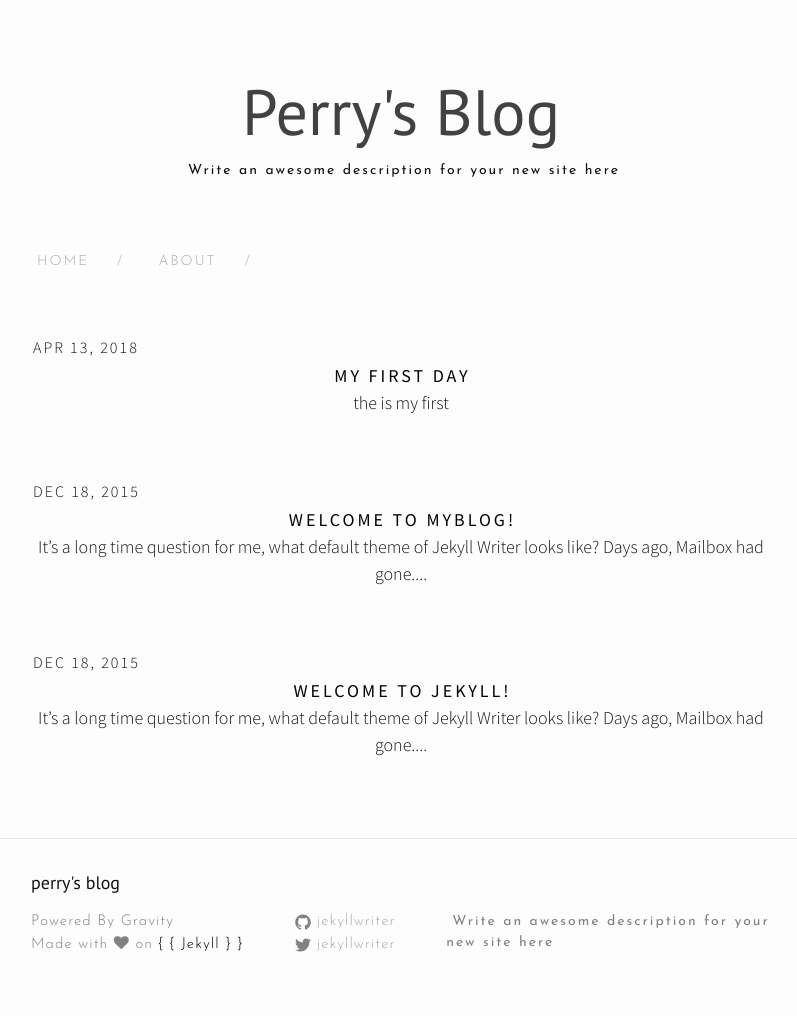
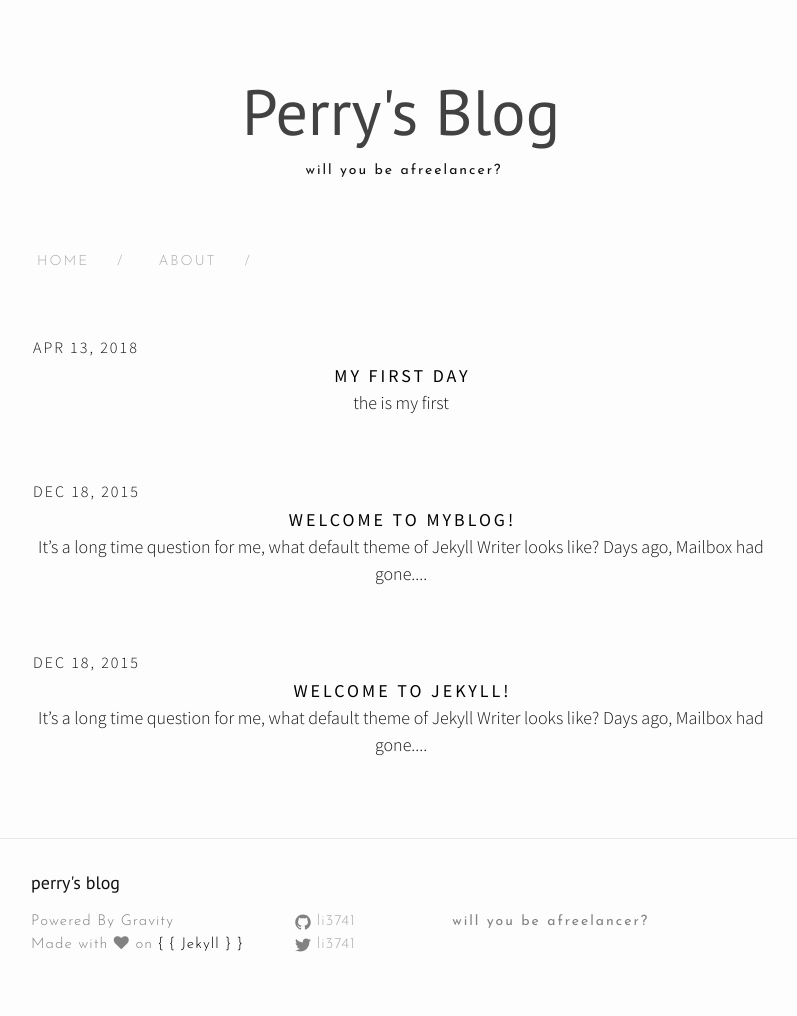
Before and after one commit to li3741/blog, a Jekyll site: the page built from index.html, in a window 1280 px wide. Shown: the whole page, without its empty margins (239-1036 px from the left). Built offline with Jekyll 4.4.1, drawn with Linux system fonts in a browser that asks for light colours; nearby versions of some CDN libraries.

Commit message:
Set theme

```diff
--- a/_config.yml
+++ b/_config.yml
@@ -1,10 +1,10 @@
 # Created by Jekyll Writer
 title: perry's blog
 email: li3741@qq.com
-description: Write an awesome description for your new site here
+description: will you be afreelancer?
 baseurl: /blog
 url: ''
 permalink: '/:year/:month/:day/:title/'
-twitter_username: jekyllwriter
-github_username: jekyllwriter
+twitter_username: li3741
+github_username: li3741
 markdown: kramdown
```
